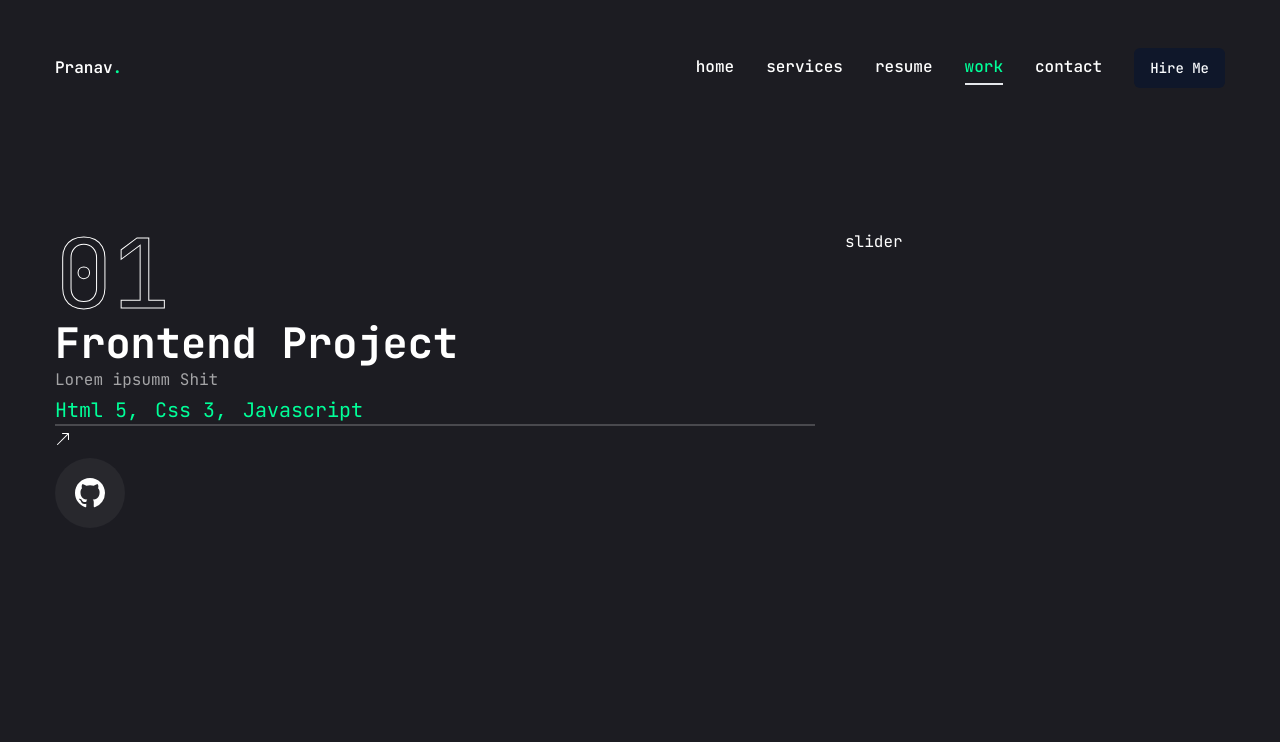
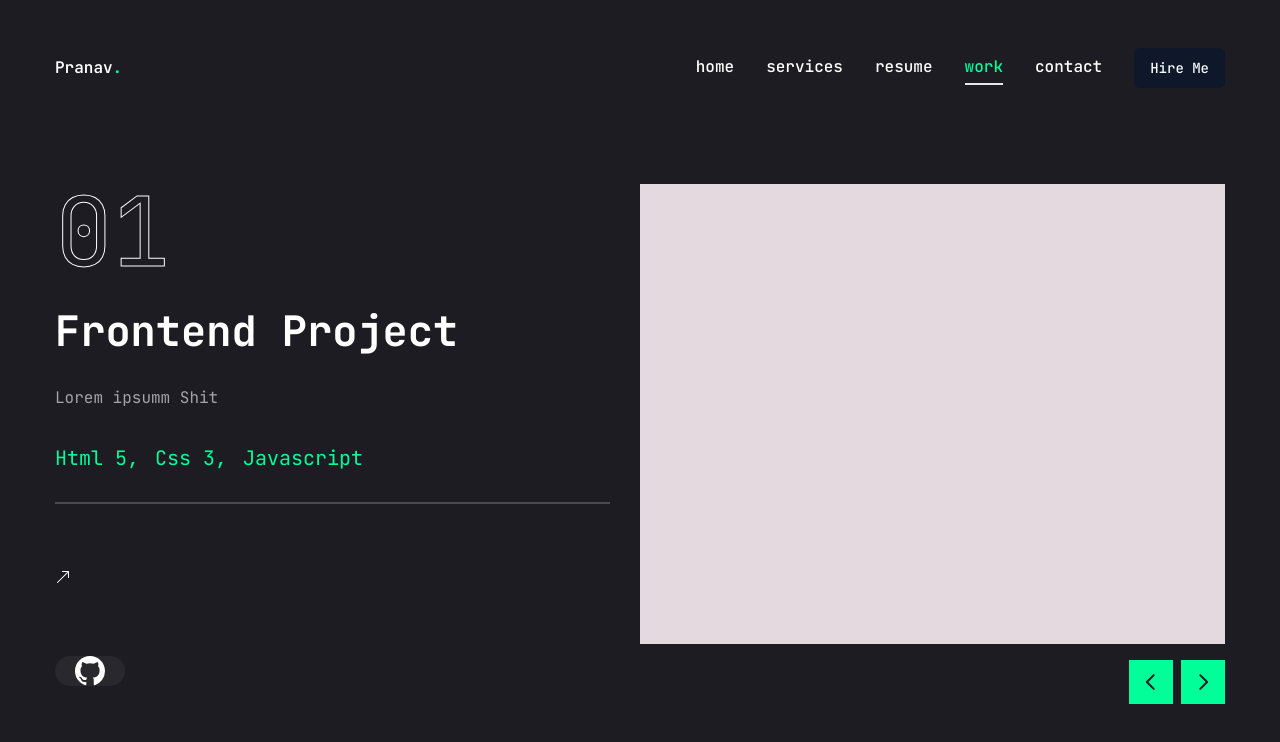
Before and after one commit to Pranavd500/Portfolio1, a Next.js app: page /work in a window 1280 px wide. Shown: the top 742 px of the page. Built offline with nearby package versions, Linux system fonts and the light colour scheme.

Commit message:
contact oage last hurray

```diff
--- a/app/work/page.jsx
+++ b/app/work/page.jsx
@@ -13,6 +13,7 @@
   TooltipTrigger,
 } from "@/components/ui/tooltip";
 import { Description } from "@radix-ui/react-dialog";
+import WorkSliderBtns from "@/components/WorkSliderBtns";
 
 const projects = [
   {
@@ -26,7 +27,7 @@
     github: "",
   },
   {
-    num: "01",
+    num: "02",
     category: "frontend",
     title: "project",
     description: "Lorem ipsumm Shit",
@@ -36,7 +37,7 @@
     github: "",
   },
   {
-    num: "01",
+    num: "03",
     category: "frontend",
     title: "project",
     description: "Lorem ipsumm Shit",
@@ -58,16 +59,24 @@
 ];
 const work = () => {
   const [project, setProject] = useState(projects[0]);
+  const handleSlideChange = (swiper) => {
+    const currentIndex = swiper.activeIndex;
+    setProject(projects[currentIndex]);
+  };
+
   return (
     <motion.section
       initial={{ opacity: 0 }}
-      animate={{ opacity: 1 }}
+      animate={{
+        opacity: 1,
+        transition: { delay: 2.4, duration: 0.4, ease: "easeIn" },
+      }}
       className="min-h-[80vh] flex flex-col justify-center py-12 xl:px-0"
     >
       <div className="container mx-auto">
         <div className="flex flex-col xl:flex-row xl:gap-[30px]">
           <div className="w-full xl:wl-[50% xl:h-[460px] flex flex-col xl:justify-between order-2 xl:order-none">
-            <div>
+            <div className="flex flex-col gap-[30px] h-[50%]">
               <div className="text-8xl leading-none fon-extrabold text-transparent text-outline">
                 {project.num}
               </div>
@@ -109,7 +118,29 @@
               </TooltipProvider>
             </div>
           </div>
-          <div className="w-full xl:w-[50%]"> slider </div>
+          <div className="w-full xl:w-[50%]">
+            <Swiper
+              spaceBetween={30}
+              slidesPerView={1}
+              className="xl:h-[520px] mb-12"
+              onSlideChange={handleSlideChange}
+            >
+              {projects.map((project, index) => {
+                return (
+                  <SwiperSlide key={index} className="w-full">
+                    <div className="h-[460px] relative group flex justfiy -center items-center bg-pink-50">
+                      <div className="absolute top-0 bottom-0 w-full h-full bg-black/10 z-10"></div>
+                      <div className="relative w-full h-full"></div>
+                    </div>
+                  </SwiperSlide>
+                );
+              })}
+              <WorkSliderBtns
+                containerStyles="flex gap-2 absolute right-0 bottom-[calc(50%_-_22px)] xl:bottom-0 z-20 w-full justify-between xl:w-max xl:justify-none"
+                btnStyles="bg-accent hover:bg-accent-hover text-primary text-[22px] w-[44px] h-[44px] flex justify-center items-center transition-all"
+              />
+            </Swiper>
+          </div>
         </div>
       </div>
     </motion.section>
--- /dev/null
+++ b/components/WorkSliderBtns.jsx
@@ -0,0 +1,19 @@
+"use client";
+import { useSwiper } from "swiper/react";
+import { PiCaretLeftBold, PiCaretRightBold } from "react-icons/pi";
+
+const WorkSliderBtns = ({ containerStyles, btnStyles, iconsStyle }) => {
+  const swiper = useSwiper();
+  return (
+    <div className={containerStyles}>
+      <button className={btnStyles} onClick={() => swiper.slidePrev()}>
+        <PiCaretLeftBold className={iconsStyle} />
+      </button>
+      <button className={btnStyles} onClick={() => swiper.slideNext()}>
+        <PiCaretRightBold className={iconsStyle} />
+      </button>
+    </div>
+  );
+};
+
+export default WorkSliderBtns;
```
